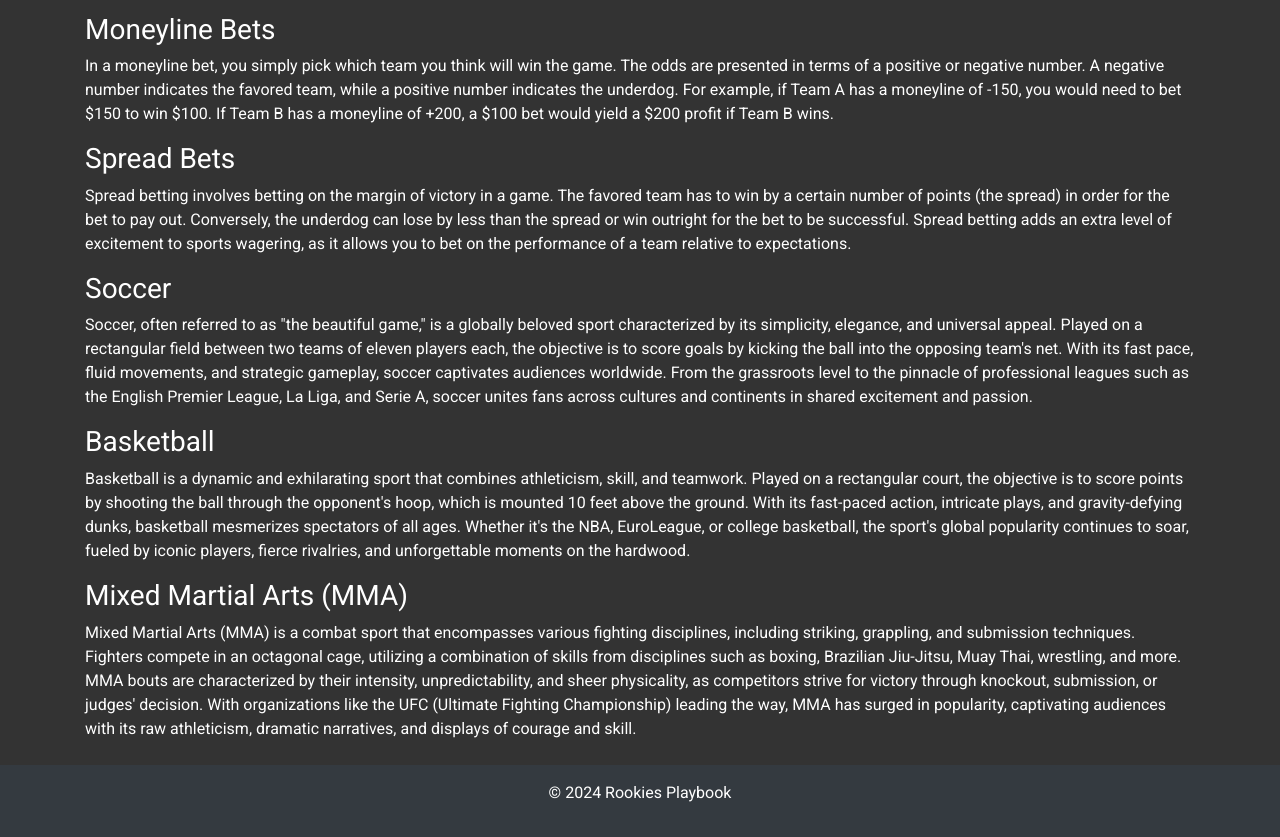
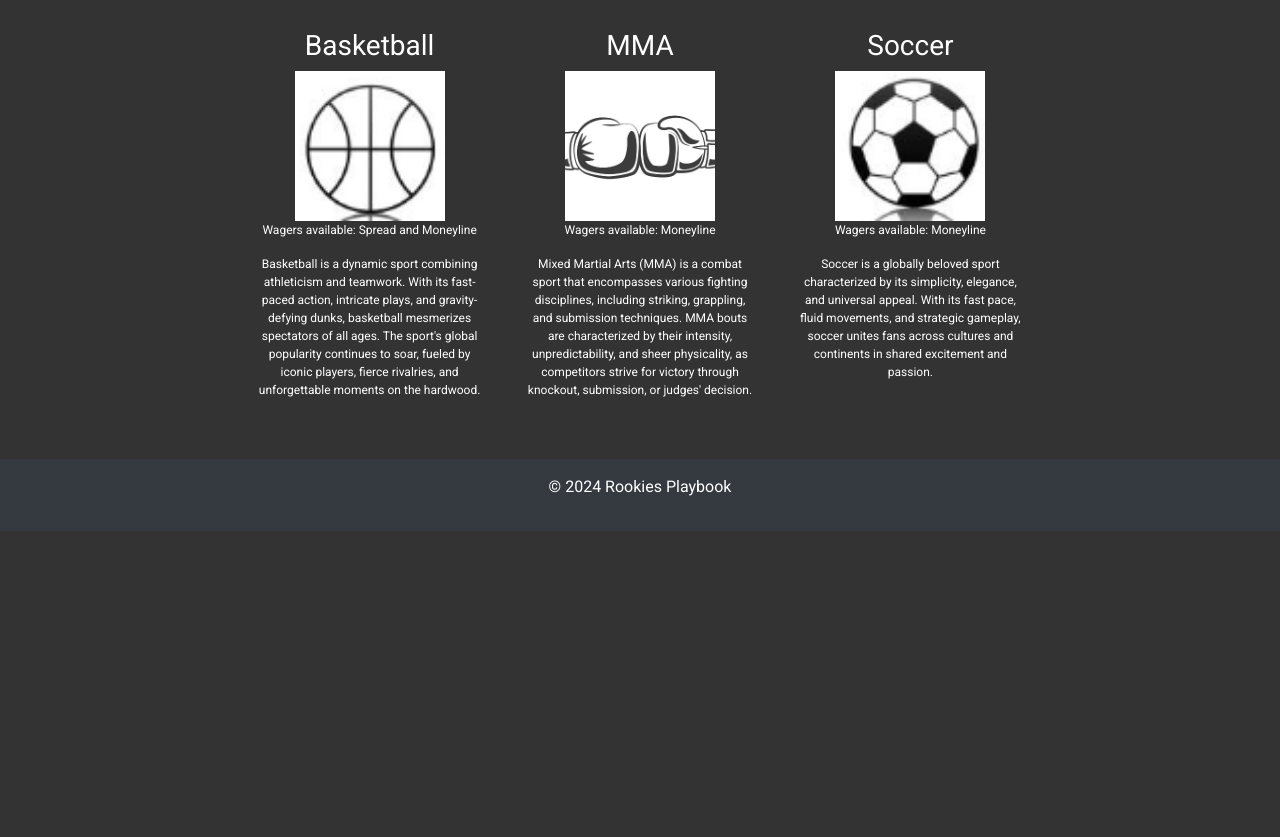
Before and after one commit to parkscarter/Rookies_Playbook, a plain HTML site: page index.html in a window 1280 px wide. Shown: the part 661-1498 px from the top of the page. After the commit the page ends 1192 px from the top, so only its background shows below. Drawn offline with nearby package versions, Linux system fonts and the light colour scheme.

Commit message:
Refactor

```diff
--- /dev/null
+++ b/data.json
@@ -0,0 +1,25 @@
+{
+    "icons": [
+        {
+            "movieId": "1",
+            "title": "Basketball",
+            "bets": "Spread and Moneyline",
+            "desc": "Basketball is a dynamic sport combining athleticism and teamwork. With its fast-paced action, intricate plays, and gravity-defying dunks, basketball mesmerizes spectators of all ages. The sport's global popularity continues to soar, fueled by iconic players, fierce rivalries, and unforgettable moments on the hardwood.",
+            "url": "../images/BB_icon.png"
+        },
+        {
+            "movieId": "2",
+            "title": "MMA",
+            "bets": "Moneyline",
+            "desc": "Mixed Martial Arts (MMA) is a combat sport that encompasses various fighting disciplines, including striking, grappling, and submission techniques. MMA bouts are characterized by their intensity, unpredictability, and sheer physicality, as competitors strive for victory through knockout, submission, or judges' decision.",
+            "url": "../images/Boxing_icon.png"
+        },
+        {
+            "movieId": "3",
+            "title": "Soccer",
+            "bets": "Moneyline",
+            "desc": "Soccer is a globally beloved sport characterized by its simplicity, elegance, and universal appeal. With its fast pace, fluid movements, and strategic gameplay, soccer unites fans across cultures and continents in shared excitement and passion.",
+            "url": "../images/SB_icon.png"
+        }
+    ]
+}
--- a/data/data.json
+++ /dev/null
@@ -1,22 +0,0 @@
-{
-    "icons": [
-        {
-            "movieId": "1",
-            "title": "basketball",
-            "desc": "Basketball is a dynamic sport combining athleticism and teamwork. ",
-            "url": "../images/BB_icon.png"
-        },
-        {
-            "movieId": "2",
-            "title": "mma",
-            "desc": " Mixed Martial Arts (MMA) is a combat sport encompassing various fighting disciplines ",
-            "url": "../images/Boxing_icon.png"
-        },
-        {
-            "movieId": "3",
-            "title": "soccer",
-            "desc": " Soccer, known as the beautiful game, is a globally beloved sport. ",
-            "url": "../images/SB_icon.png"
-        }
-    ]
-}
--- a/styles/index.css
+++ b/index.css
@@ -2,6 +2,14 @@
     display: flex;
     flex-wrap: wrap;
     justify-content: center;
+}
+
+h2 {
+    text-align: center;
+}
+
+h3 {
+    text-align: center;
 }
 
 .icon-card {
@@ -16,5 +24,9 @@
 }
 
 .icon-card p {
-    font-size: 10px;
+    font-size: 12px;
 }
+
+.sport-desc {
+    max-width: 18vw;
+}
--- a/index.html
+++ b/index.html
@@ -9,7 +9,7 @@
       rel="stylesheet"
       href="https://maxcdn.bootstrapcdn.com/bootstrap/4.5.2/css/bootstrap.min.css"
     />
-    <link rel="stylesheet" href="./styles/index.css" />
+    <link rel="stylesheet" href="./index.css" />
     <link rel="stylesheet" href="./styles/all.css" />
     <link
       href="https://fonts.googleapis.com/css2?family=Roboto:wght@400;700&display=swap"
@@ -31,8 +31,6 @@
         </ul>
       </div>
     </nav>
-
-    <div id="icons"></div>
     <div class="container mt-4">
       <div class="welcome-section">
         <h2>Welcome to Rookie's Playbook!</h2>
@@ -80,55 +78,7 @@
         </p>
       </div>
 
-      <div class="sport-description">
-        <h3>Soccer</h3>
-
-        <p>
-          Soccer, often referred to as "the beautiful game," is a globally
-          beloved sport characterized by its simplicity, elegance, and universal
-          appeal. Played on a rectangular field between two teams of eleven
-          players each, the objective is to score goals by kicking the ball into
-          the opposing team's net. With its fast pace, fluid movements, and
-          strategic gameplay, soccer captivates audiences worldwide. From the
-          grassroots level to the pinnacle of professional leagues such as the
-          English Premier League, La Liga, and Serie A, soccer unites fans
-          across cultures and continents in shared excitement and passion.
-        </p>
-      </div>
-
-      <div class="sport-description">
-        <h3>Basketball</h3>
-
-        <p>
-          Basketball is a dynamic and exhilarating sport that combines
-          athleticism, skill, and teamwork. Played on a rectangular court, the
-          objective is to score points by shooting the ball through the
-          opponent's hoop, which is mounted 10 feet above the ground. With its
-          fast-paced action, intricate plays, and gravity-defying dunks,
-          basketball mesmerizes spectators of all ages. Whether it's the NBA,
-          EuroLeague, or college basketball, the sport's global popularity
-          continues to soar, fueled by iconic players, fierce rivalries, and
-          unforgettable moments on the hardwood.
-        </p>
-      </div>
-
-      <div class="sport-description">
-        <h3>Mixed Martial Arts (MMA)</h3>
-
-        <p>
-          Mixed Martial Arts (MMA) is a combat sport that encompasses various
-          fighting disciplines, including striking, grappling, and submission
-          techniques. Fighters compete in an octagonal cage, utilizing a
-          combination of skills from disciplines such as boxing, Brazilian
-          Jiu-Jitsu, Muay Thai, wrestling, and more. MMA bouts are characterized
-          by their intensity, unpredictability, and sheer physicality, as
-          competitors strive for victory through knockout, submission, or
-          judges' decision. With organizations like the UFC (Ultimate Fighting
-          Championship) leading the way, MMA has surged in popularity,
-          captivating audiences with its raw athleticism, dramatic narratives,
-          and displays of courage and skill.
-        </p>
-      </div>
+      <div id="icons"></div>
     </div>
 
     <footer class="bg-dark text-white text-center py-3 mt-4">
@@ -138,6 +88,6 @@
     <script src="https://code.jquery.com/jquery-3.5.1.slim.min.js"></script>
     <script src="https://cdn.jsdelivr.net/npm/@popperjs/core@2.5.4/dist/umd/popper.min.js"></script>
     <script src="https://maxcdn.bootstrapcdn.com/bootstrap/4.5.2/js/bootstrap.min.js"></script>
-    <script src="../scripts/index.js"></script>
+    <script src="./index.js"></script>
   </body>
 </html>
--- a/scripts/index.js
+++ b/index.js
@@ -1,4 +1,4 @@
-fetch("../data/data.json")
+fetch("./data.json")
     .then(response => response.json())
     .then(myIcons => loadIcons(myIcons.icons));
 
@@ -10,12 +10,14 @@ function loadIcons(icons) {
         let title = icons[i].title;
         let desc = icons[i].desc;
         let url = icons[i].url;
+        let bets = icons[i].bets;
         let division = document.createElement("div");
         division.className = "icon-card";
         division.innerHTML = `
             <h3>${title}</h3>
             <img src="${url}" class="icon-image"/>
-            <p>${desc}</p>
+            <p>Wagers available: ${bets}</p>
+            <p class="sport-desc">${desc}</p>
         `;
 
         mainContainer.appendChild(division);
--- a/styles/events.css
+++ b/styles/events.css
@@ -75,6 +75,11 @@ body {
     color: #333;
 }
 
+.game-time {
+    margin-left: 5vw;
+    color: #333;
+}
+
 .btn-soccer {
     margin-right: 20vw;
     border-radius: 5px;
```
Also changed, not shown: pages/about.html (+2 -2 lines), pages/events.html (+1 -1 lines), scripts/events.js (+35 -30 lines), scripts/about.js (deleted), 3 other files.
